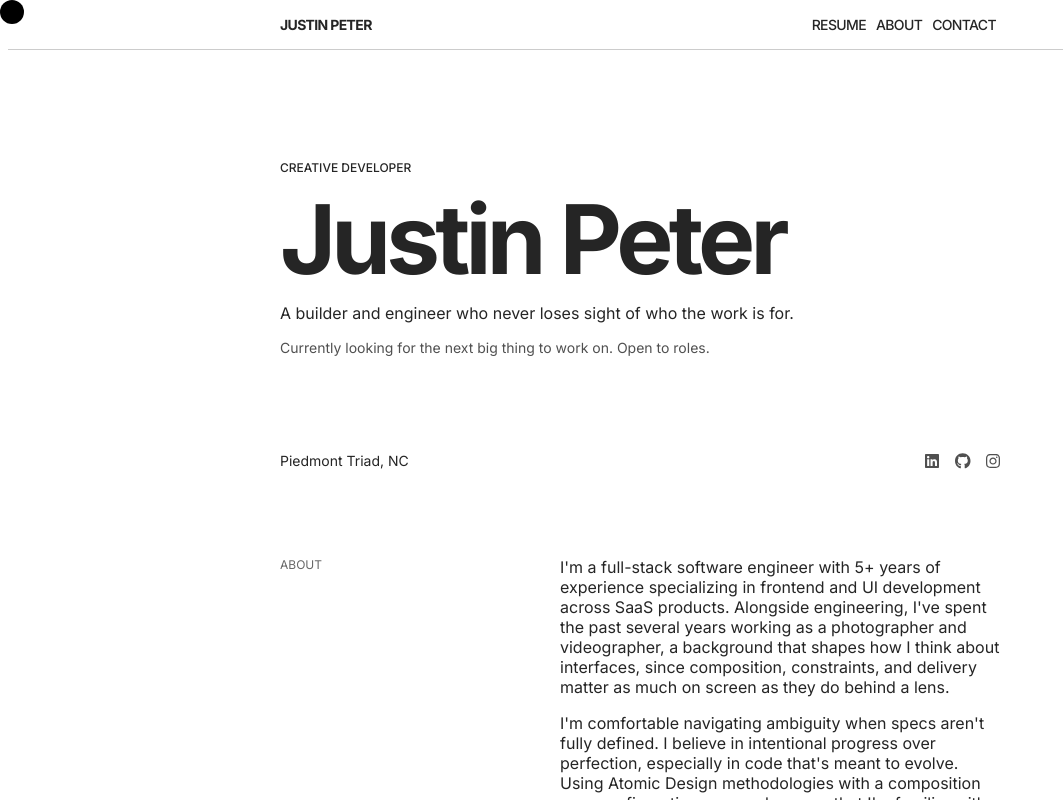
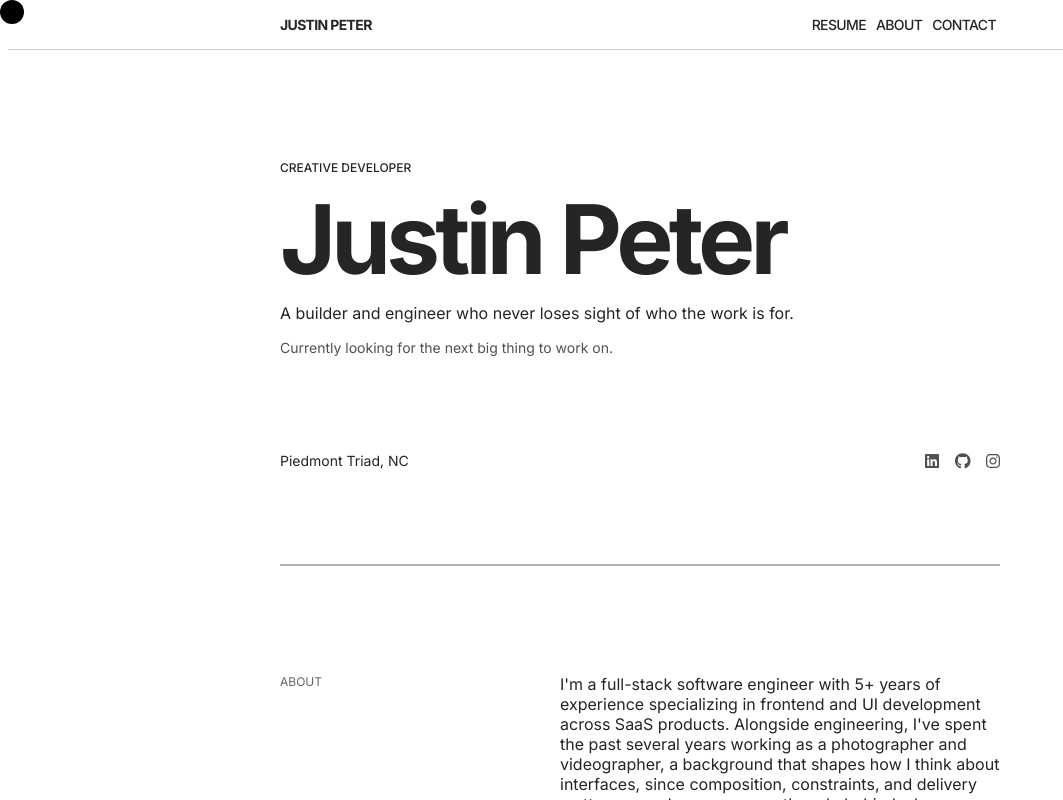
Before and after one commit to justinkpeter/dev-folio-25, a Next.js app: page / in a window 1280 px wide. Shown: the top 800 px of the page, without its empty margins (0-1063 px from the left). Built offline with nearby package versions, Linux system fonts and the light colour scheme.

Commit message:
added fun SvgBezierCurve

```diff
--- /dev/null
+++ b/src/app/components/hero/BezierCurveLine.module.scss
@@ -0,0 +1,39 @@
+.line {
+  --hover-height: 500px;
+  --hover-offset: -250px;
+
+  height: 1px;
+  margin-bottom: 20px;
+  width: 100%;
+  position: relative;
+
+  &__box {
+    height: 40px;
+    width: 100%;
+    position: relative;
+    top: -20px;
+    z-index: 1;
+
+    &:hover {
+      height: var(--hover-height);
+      top: var(--hover-offset);
+    }
+  }
+
+  &__svg {
+    width: 100%;
+    height: var(--hover-height);
+    position: absolute;
+    top: var(--hover-offset);
+  }
+
+  &__path {
+    stroke: rgba(0, 0, 0, 0.4);
+    stroke-width: 1.5px;
+    fill: none;
+
+    @media (prefers-color-scheme: dark) {
+      stroke: rgba(255, 255, 255, 0.4);
+    }
+  }
+}
--- /dev/null
+++ b/src/app/components/hero/BezierCurveLine.tsx
@@ -0,0 +1,125 @@
+"use client";
+import { useRef, useEffect, MouseEvent, CSSProperties } from "react";
+import styles from "./BezierCurveLine.module.scss";
+
+interface BezierCurveLineProps {
+  /** Max height (px) the interactive hit-area/curve can reach on hover */
+  hoverHeight?: number;
+  /** Multiplier applied to mouse movement — higher = more bend per pixel moved */
+  strength?: number;
+  /** Hard cap on how far the curve can bend, in either direction */
+  maxProgress?: number;
+}
+
+interface BezierLineCSSProperties extends CSSProperties {
+  "--hover-height"?: string;
+  "--hover-offset"?: string;
+}
+
+export default function BezierCurveLine({
+  hoverHeight = 500,
+  strength = 1,
+  maxProgress = 250,
+}: BezierCurveLineProps) {
+  const container = useRef<HTMLDivElement | null>(null);
+  const path = useRef<SVGPathElement | null>(null);
+  const progress = useRef(0);
+  const x = useRef(0.5);
+  const time = useRef(Math.PI / 2);
+  const reqId = useRef<number | null>(null);
+
+  useEffect(() => {
+    setPath(progress.current);
+
+    // ResizeObserver catches any layout-driven width change (container
+    // resize, sidebar toggle, font load reflow), not just window resizes.
+    const observer = new ResizeObserver(() => setPath(progress.current));
+    if (container.current) observer.observe(container.current);
+
+    return () => {
+      observer.disconnect();
+      if (reqId.current) cancelAnimationFrame(reqId.current);
+    };
+    // eslint-disable-next-line react-hooks/exhaustive-deps
+  }, []);
+
+  const setPath = (p: number) => {
+    if (!path.current || !container.current) return;
+    // Measure the container's real rendered width instead of guessing
+    // it from window.innerWidth * ratio. That guess drifts from the
+    // actual layout (scrollbars, padding, parent max-width), which is
+    // what was throwing off the curve's right endpoint.
+    const width = container.current.getBoundingClientRect().width;
+    path.current.setAttributeNS(
+      null,
+      "d",
+      `M0 250 Q${width * x.current} ${250 + p}, ${width} 250`,
+    );
+  };
+
+  const lerp = (a: number, b: number, t: number) => a * (1 - t) + b * t;
+
+  const handleMouseEnter = () => {
+    if (reqId.current) {
+      cancelAnimationFrame(reqId.current);
+      resetAnimation();
+    }
+  };
+
+  const clamp = (v: number, min: number, max: number) =>
+    Math.min(Math.max(v, min), max);
+
+  const handleMouseMove = (e: MouseEvent<HTMLDivElement>) => {
+    if (!path.current) return;
+    const { movementY, clientX } = e;
+    const bounds = path.current.getBoundingClientRect();
+    x.current = (clientX - bounds.left) / bounds.width;
+    progress.current = clamp(
+      progress.current + movementY * strength,
+      -maxProgress,
+      maxProgress,
+    );
+    setPath(progress.current);
+  };
+
+  const handleMouseLeave = () => {
+    animateOut();
+  };
+
+  const animateOut = () => {
+    const newProgress = progress.current * Math.sin(time.current);
+    progress.current = lerp(progress.current, 0, 0.025);
+    time.current += 0.2;
+    setPath(newProgress);
+
+    if (Math.abs(progress.current) > 0.75) {
+      reqId.current = requestAnimationFrame(animateOut);
+    } else {
+      resetAnimation();
+    }
+  };
+
+  const resetAnimation = () => {
+    time.current = Math.PI / 2;
+    progress.current = 0;
+  };
+
+  const cssVars: BezierLineCSSProperties = {
+    "--hover-height": `${hoverHeight}px`,
+    "--hover-offset": `-${hoverHeight / 2}px`,
+  };
+
+  return (
+    <div ref={container} className={styles.line} style={cssVars}>
+      <div
+        onMouseEnter={handleMouseEnter}
+        onMouseMove={handleMouseMove}
+        onMouseLeave={handleMouseLeave}
+        className={styles["line__box"]}
+      />
+      <svg className={styles["line__svg"]}>
+        <path ref={path} className={styles["line__path"]}></path>
+      </svg>
+    </div>
+  );
+}
--- a/src/app/components/hero/Hero.tsx
+++ b/src/app/components/hero/Hero.tsx
@@ -8,6 +8,7 @@ import {
   faGithub,
   faInstagram,
 } from "@fortawesome/free-brands-svg-icons";
+import BezierCurveLine from "./BezierCurveLine";
 
 export default function Hero() {
   const bem = new BemBuilder("hero", styles);
@@ -22,7 +23,7 @@ export default function Hero() {
             A builder and engineer who never loses sight of who the work is for.
           </div>
           <div className={bem.element("availability")}>
-            Currently looking for the next big thing to work on. Open to roles.
+            Currently looking for the next big thing to work on.
           </div>
         </div>
         <div className={bem.element("meta")}>
@@ -42,6 +43,7 @@ export default function Hero() {
             />
           </div>
         </div>
+        <BezierCurveLine strength={0.25} />
       </div>
     </section>
   );
```
